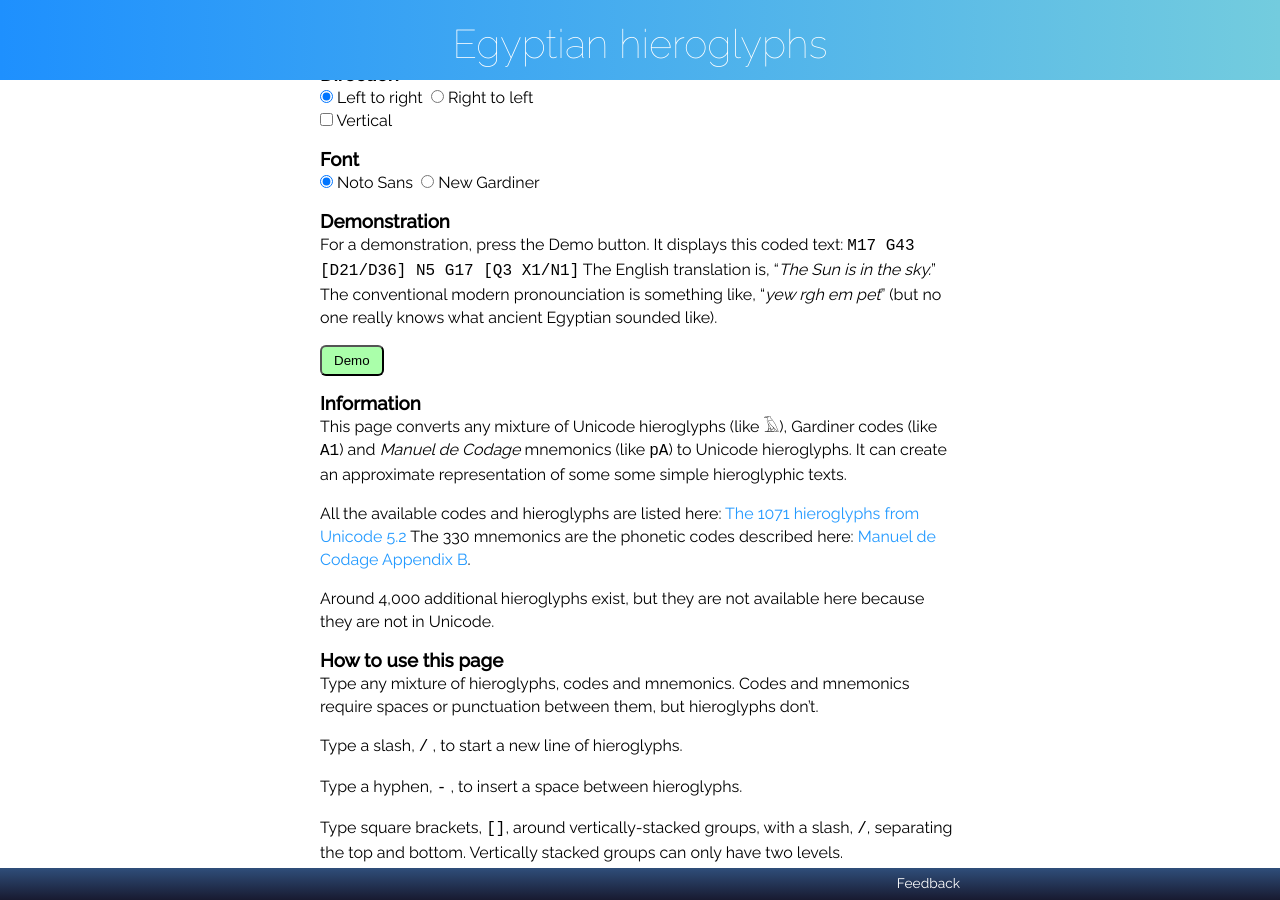
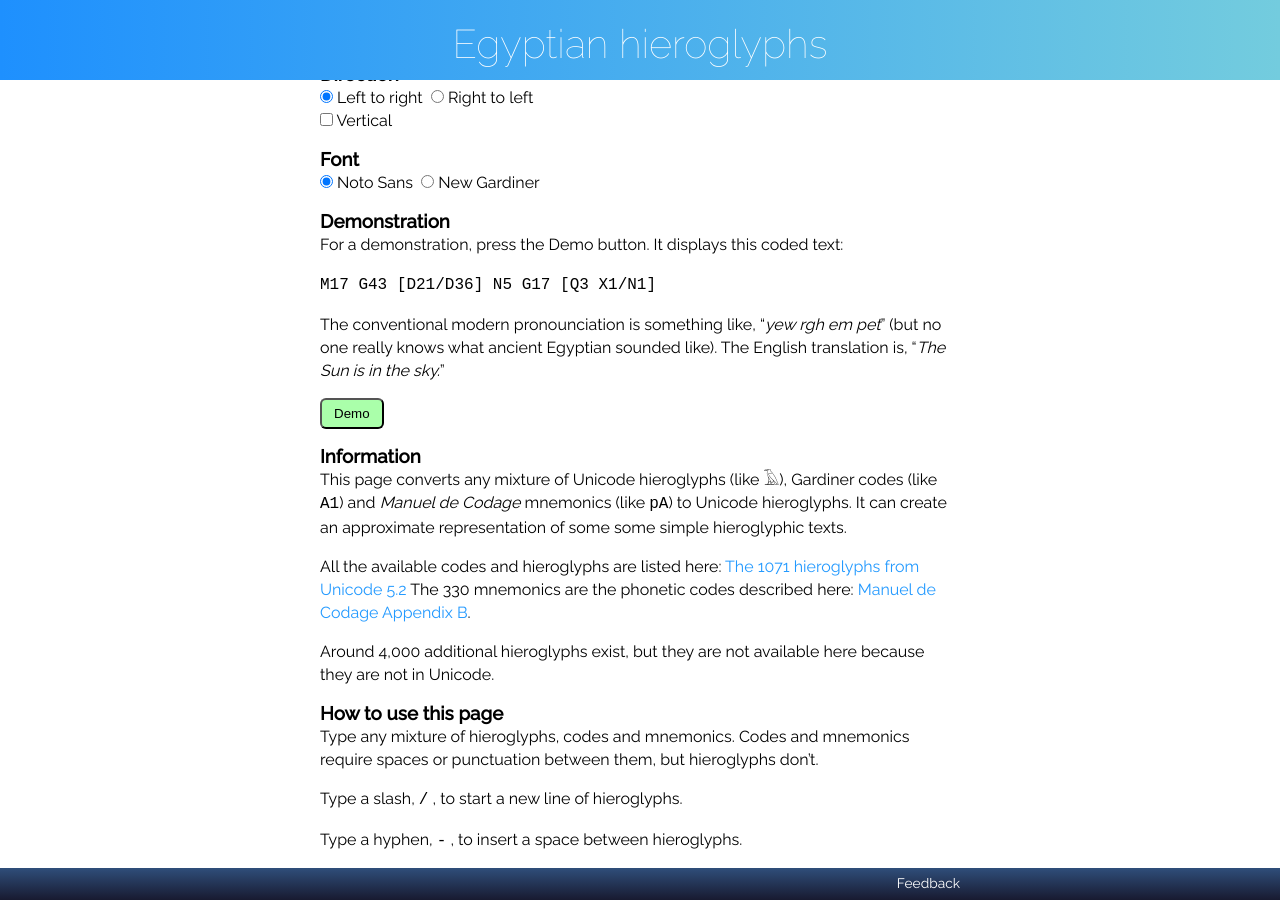
Before and after one commit to RarelyCharlie/rarelycharlie.github.io, a Jekyll site: the page built from hierotest.md, in a window 1280 px wide and 900 px high, scrolled down 326 px. Built offline with Jekyll 4.4.1, drawn with Linux system fonts in a browser that asks for light colours; some web fonts are replaced.

Commit message:
format info

```diff
--- a/hierotest.md
+++ b/hierotest.md
@@ -59,7 +59,11 @@ h3 {margin: 0;}
 </p>
 
 ### Demonstration
-For a demonstration, press the Demo button. It displays this coded text: `M17 G43 [D21/D36] N5 G17 [Q3 X1/N1]` The English translation is, "*The Sun is in the sky.*" The conventional modern pronounciation is something like, "*yew rgh em pet*" (but no one really knows what ancient Egyptian sounded like).
+For a demonstration, press the Demo button. It displays this coded text:
+
+`M17 G43 [D21/D36] N5 G17 [Q3 X1/N1]`
+
+The conventional modern pronounciation is something like, "*yew rgh em pet*" (but no one really knows what ancient Egyptian sounded like). The English translation is, "*The Sun is in the sky.*"
 
 <button id="demo" onclick="demo()">Demo</button>
 
```
